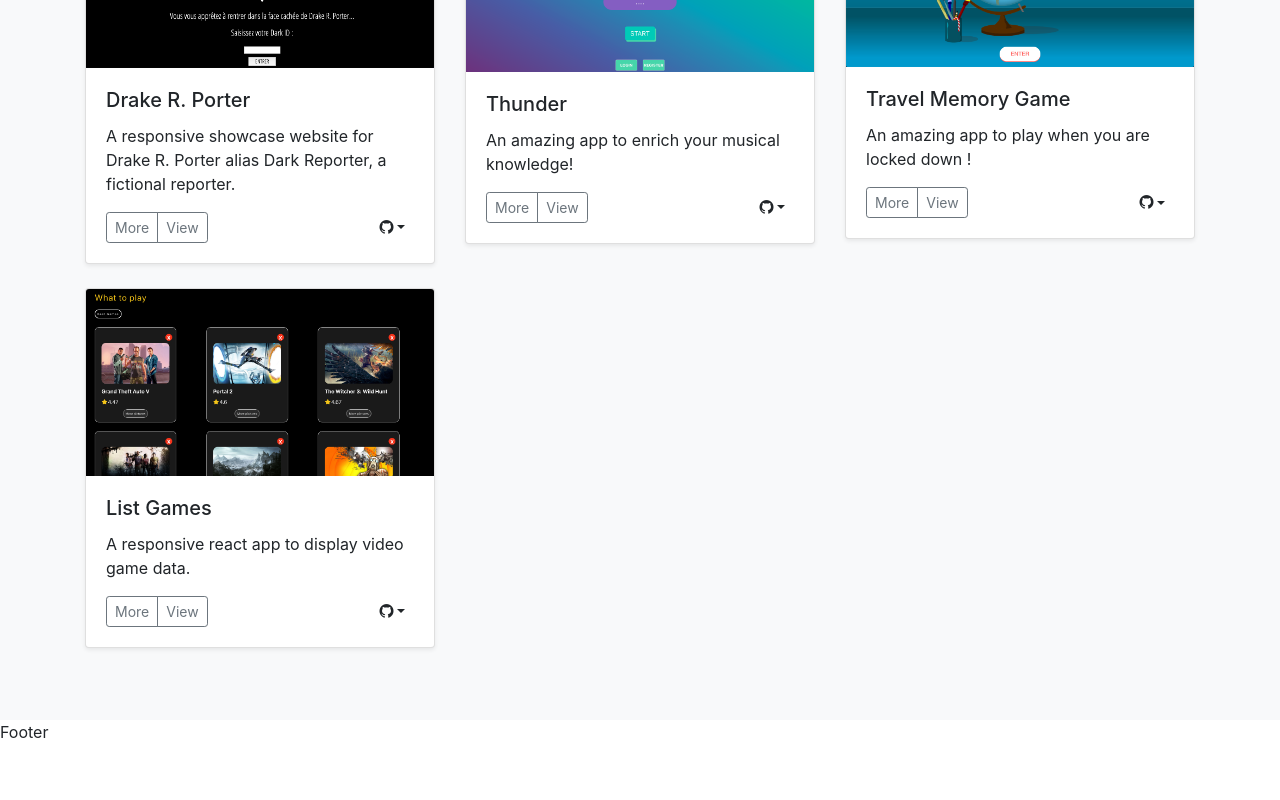
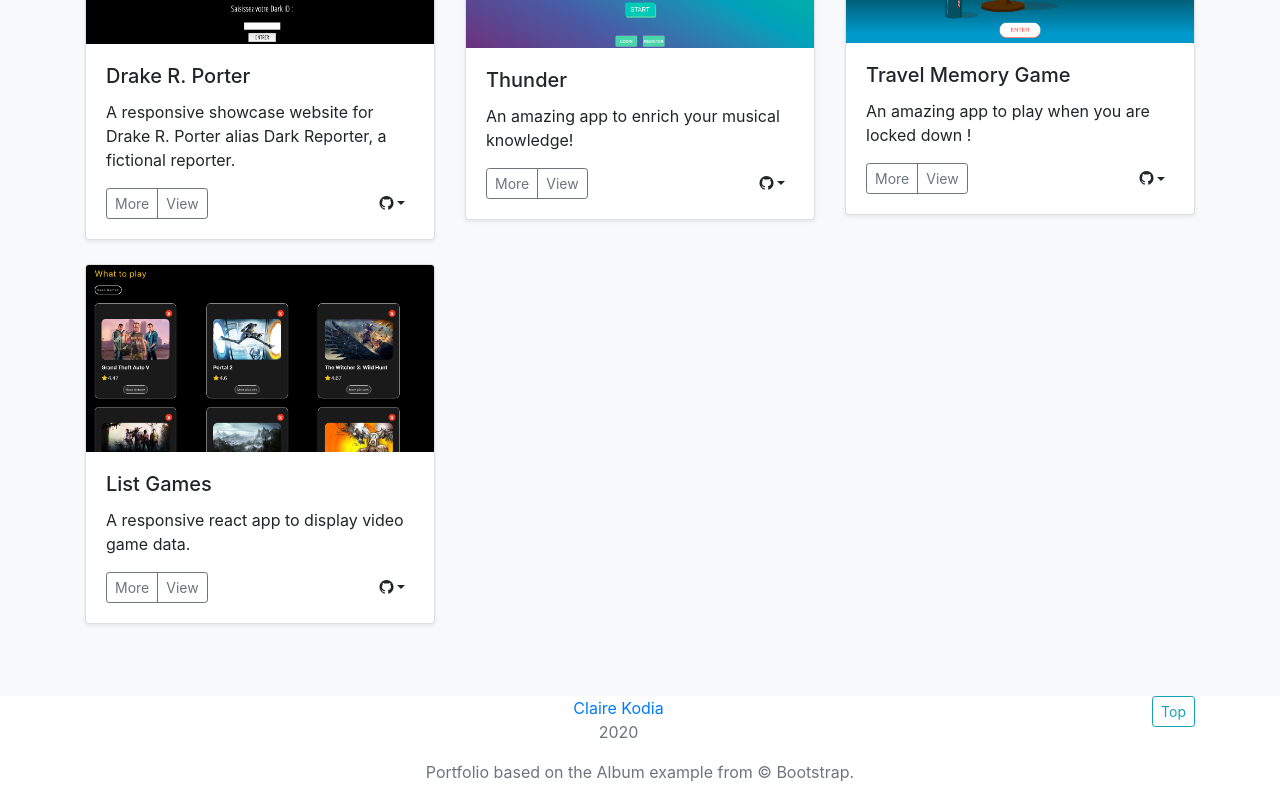
Before and after one commit to clrko/cp4-portfolio-front, a React (Create React App) app: page / in a window 1280 px wide. Shown: the part 411-1211 px from the top of the page. Before the commit the page ends 1155 px from the top, so only its background shows below. Built offline with nearby package versions, Linux system fonts and the light colour scheme.

Commit message:
Finished creating and syling the footer and fix the external links

```diff
--- a/src/App.js
+++ b/src/App.js
@@ -1,12 +1,16 @@
 import React from 'react'
 import { Route, Switch } from 'react-router-dom'
 import LandingPage from './components/pages/LandingPage'
+import Footer from './components/shared/Footer'
 
 const App = () => {
   return (
-    <Switch>
-      <Route exact path='/' component={LandingPage} />
-    </Switch>
+    <>
+      <Switch>
+        <Route exact path='/' component={LandingPage} />
+      </Switch>
+      <Footer />
+    </>
   )
 }
 
--- a/src/components/pages/LandingPage.js
+++ b/src/components/pages/LandingPage.js
@@ -5,10 +5,8 @@ import LandingPageListProjects from './LandingPageListProjects'
 const LandingPage = () => {
   return (
     <div>
-      <div>Header</div>
       <LandingPageAboutMe />
       <LandingPageListProjects />
-      <div>Footer</div>
     </div>
   )
 }
--- a/src/components/pages/LandingPageAboutMe.js
+++ b/src/components/pages/LandingPageAboutMe.js
@@ -1,5 +1,4 @@
 import React from 'react'
-import { Link } from 'react-router-dom'
 import Container from 'react-bootstrap/Container'
 import Jumbotron from 'react-bootstrap/Jumbotron'
 import './LandingPageAboutMe.css'
@@ -12,12 +11,12 @@ const LandingPageAboutMe = () => (
       <h1>Claire Kodia</h1>
       <p className='lead text-muted'>Full Stack Web Developer <br /> JavaScript / React.js / Node.js</p>
       <p className='social-networks'>
-        <Link href='https://github.com/clrko' target='_blank' rel='noopener noreferrer'>
+        <a href='https://github.com/clrko' target='_blank' rel='noopener noreferrer'>
           <span className='icon-lg icon-github' />
-        </Link>
-        <Link href='https://www.linkedin.com/in/clairekodia/' target='_blank' rel='noopener noreferrer'>
+        </a>
+        <a href='https://www.linkedin.com/in/clairekodia/' target='_blank' rel='noopener noreferrer'>
           <span className='icon-lg icon-linkedin' />
-        </Link>
+        </a>
       </p>
     </Container>
   </Jumbotron>
--- a/src/components/pages/LandingPageCardProject.js
+++ b/src/components/pages/LandingPageCardProject.js
@@ -19,8 +19,8 @@ const LandingPageCardProject = ({ id, name, shortDescription, urlGithubFront, ur
             <Button variant='outline-secondary' size='sm'>View</Button>
           </ButtonGroup>
           <DropdownButton id='dropdown-basic-button' title={<span className='icon-github' />} size='sm' variant='black'>
-            {urlGithubFront && <Dropdown.Item href={urlGithubFront}>Front</Dropdown.Item>}
-            {urlGithubBack && <Dropdown.Item href={urlGithubBack}>Back</Dropdown.Item>}
+            {urlGithubFront && <Dropdown.Item href={urlGithubFront} target='_blank'>Front</Dropdown.Item>}
+            {urlGithubBack && <Dropdown.Item href={urlGithubBack} target='_blank'>Back</Dropdown.Item>}
           </DropdownButton>
         </div>
       </Card.Body>
--- /dev/null
+++ b/src/components/shared/Footer.css
@@ -0,0 +1,12 @@
+footer {
+  padding-top: 3rem;
+  padding-bottom: 3rem;
+}
+
+footer p {
+  margin-bottom: .25rem;
+}
+
+.footer-text {
+  text-align: center;
+}
--- /dev/null
+++ b/src/components/shared/Footer.js
@@ -0,0 +1,23 @@
+import React from 'react'
+import Button from 'react-bootstrap/Button'
+import Container from 'react-bootstrap/esm/Container'
+import './Footer.css'
+
+const Footer = () => {
+  return (
+    <div className='text-muted footer'>
+      <Container>
+        <p className='float-right'>
+          <Button variant='outline-info' size='sm' onClick={() => window.window.scrollTo({ top: 0, behavior: 'smooth' })}>Top</Button>
+        </p>
+        <div className='footer-text'>
+          <a href='https://clrko.github.io/' target='_blank' rel='noopener noreferrer'>Claire Kodia</a>
+          <p>2020</p>
+          <p>Portfolio based on the Album example from &copy; Bootstrap.</p>
+        </div>
+      </Container>
+    </div>
+  )
+}
+
+export default Footer
```
